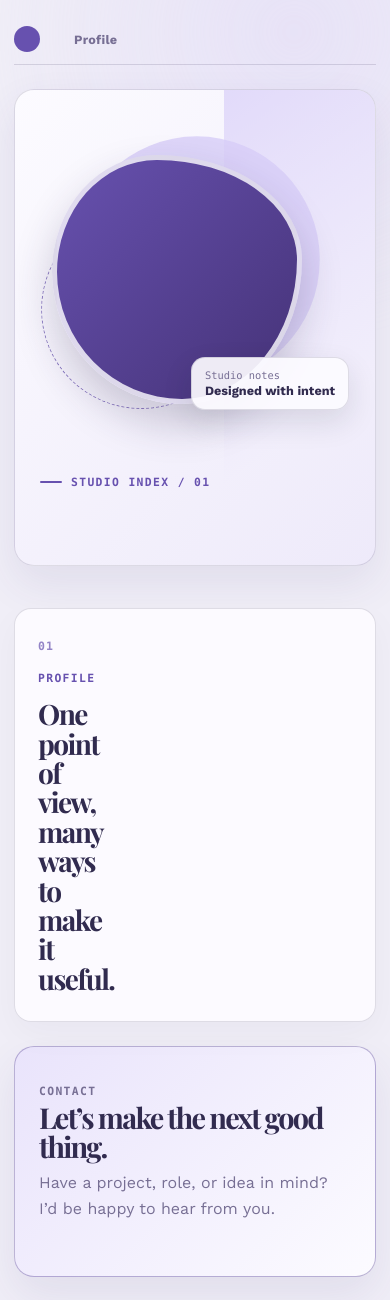
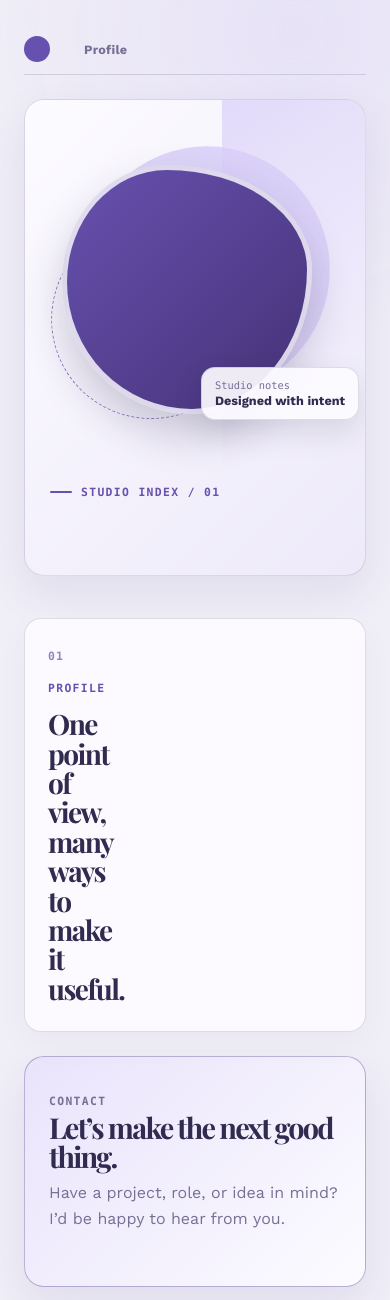
Before and after one commit to AdeelMalik22/portfolio_manager, a Django app: template templates/portfolio_templates/template_sidebar_layout.html in a window 390 px wide. Shown: the top 1300 px of the page. Run offline with Django 5.2, Linux system fonts and the light colour scheme; the template is opened without the code that fills it, so the values that code supplies are empty.

Commit message:
fix(templates): make sidebar portfolio full width

```diff
--- a/templates/portfolio_templates/template_sidebar_layout.html
+++ b/templates/portfolio_templates/template_sidebar_layout.html
@@ -37,7 +37,7 @@
     .template-sidebar-layout .portrait-frame { width: min(100%, 274px); }
     .template-sidebar-layout .portrait-image,
     .template-sidebar-layout .portrait-monogram { width: 91%; border-width: 5px; }
-    .template-sidebar-layout .portfolio-page { display: block; max-width: 1320px; }
+    .template-sidebar-layout .portfolio-page { display: block; width: 100%; max-width: none; padding: 24px clamp(24px, 4vw, 64px) 48px; }
     .template-sidebar-layout .portfolio-nav { position: static; display: flex; flex-direction: row; align-items: center; min-height: 62px; margin-bottom: 28px; padding: 12px 0; border-width: 0 0 1px; border-radius: 0; background: transparent; box-shadow: none; backdrop-filter: none; }
     .template-sidebar-layout .brand { margin: 0; }
     .template-sidebar-layout .nav-links { flex-direction: row; align-items: center; gap: 18px; }
```
